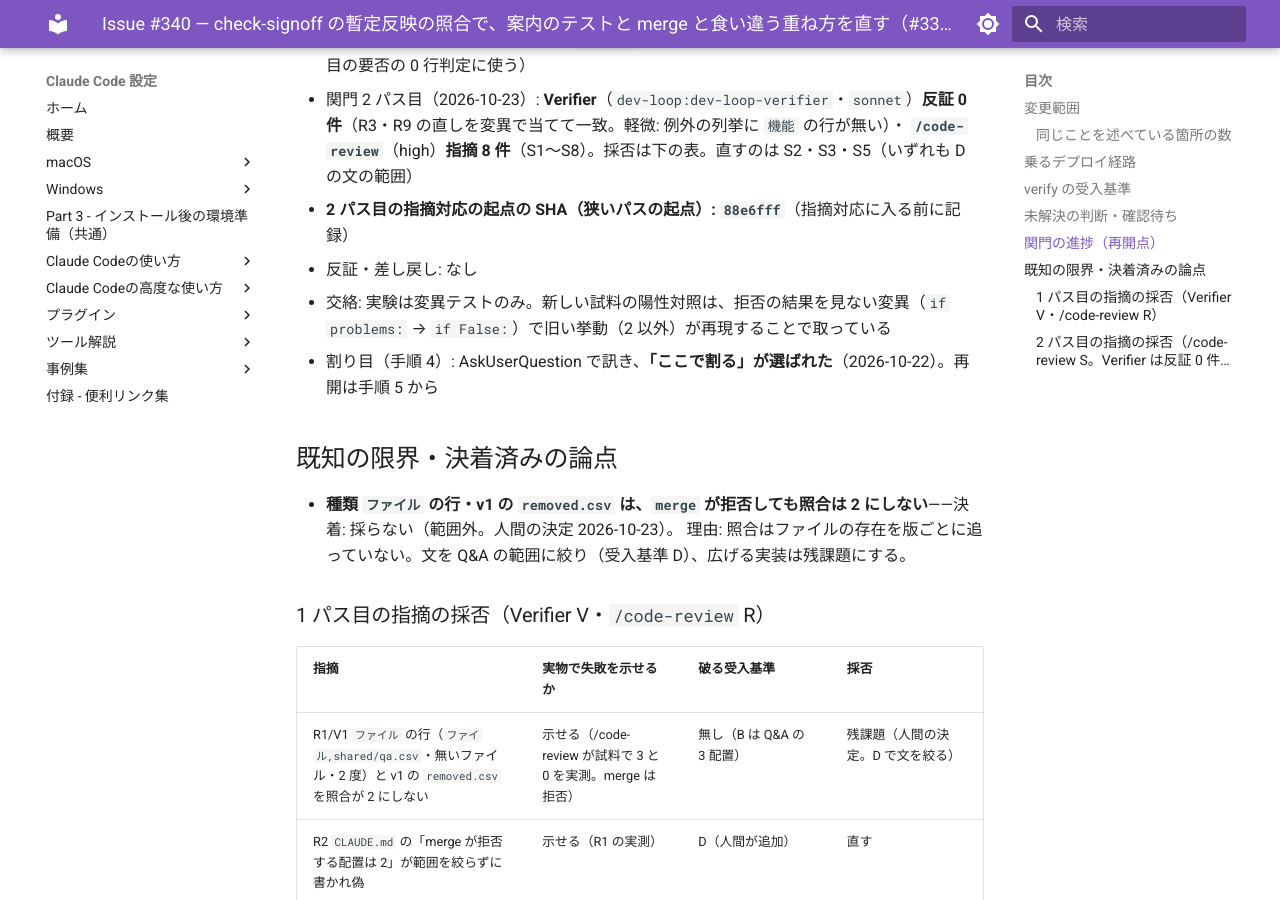
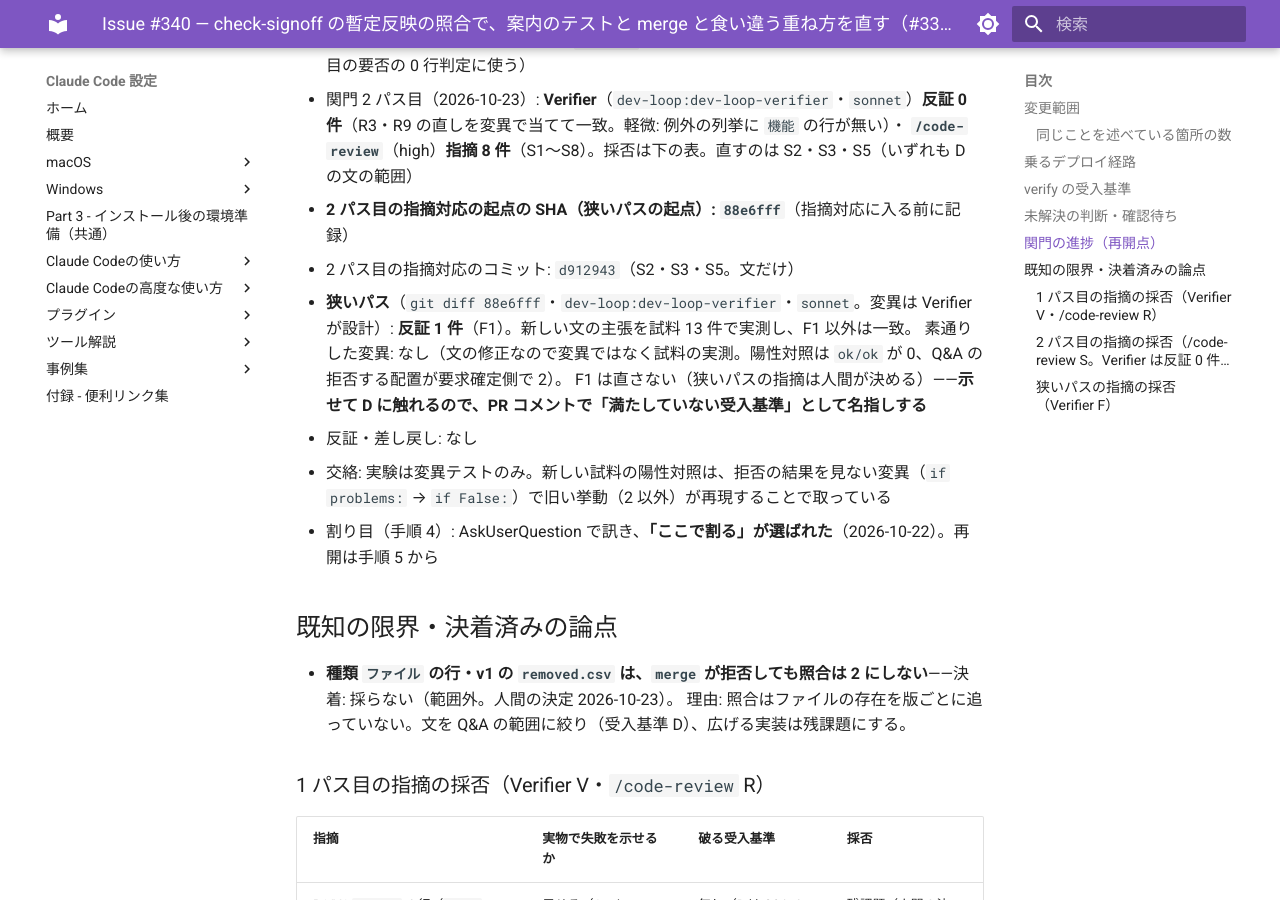
Before and after one commit to hdknr/claude-code-setup, an MkDocs documentation site: the page built from docs/plans/issue-340.md, in a window 1280 px wide and 900 px high, scrolled down 3510 px. Built offline with MkDocs 1.6.1 and Material for MkDocs 9.7.7, drawn with Linux system fonts in a browser that asks for light colours; some of the changed text lies outside the part shown.

Commit message:
docs(plans): #340 の 2 パス目・狭いパスの結果と採否
Co-Authored-By: Claude Opus 5.5 <noreply@anthropic.com>

```diff
--- a/docs/plans/issue-340.md
+++ b/docs/plans/issue-340.md
@@ -74,6 +74,10 @@ C2 × merge-versions の利用者（`scaffold.py`・`diff-versions.py`・`check-
 - 関門 2 パス目（2026-10-23）: **Verifier**（`dev-loop:dev-loop-verifier`・`sonnet`）**反証 0 件**（R3・R9 の直しを変異で当てて一致。軽微: 例外の列挙に `機能` の行が無い）・
   **`/code-review`**（high）**指摘 8 件**（S1〜S8）。採否は下の表。直すのは S2・S3・S5（いずれも D の文の範囲）
 - **2 パス目の指摘対応の起点の SHA（狭いパスの起点）: `88e6fff`**（指摘対応に入る前に記録）
+- 2 パス目の指摘対応のコミット: `d912943`（S2・S3・S5。文だけ）
+- **狭いパス**（`git diff 88e6fff`・`dev-loop:dev-loop-verifier`・`sonnet`。変異は Verifier が設計）: **反証 1 件**（F1）。新しい文の主張を試料 13 件で実測し、F1 以外は一致。
+  素通りした変異: なし（文の修正なので変異ではなく試料の実測。陽性対照は `ok/ok` が 0、Q&A の拒否する配置が要求確定側で 2）。
+  F1 は直さない（狭いパスの指摘は人間が決める）——**示せて D に触れるので、PR コメントで「満たしていない受入基準」として名指しする**
 - 反証・差し戻し: なし
 - 交絡: 実験は変異テストのみ。新しい試料の陽性対照は、拒否の結果を見ない変異（`if problems:` → `if False:`）で旧い挙動（2 以外）が再現することで取っている
 - 割り目（手順 4）: AskUserQuestion で訊き、**「ここで割る」が選ばれた**（2026-10-22）。再開は手順 5 から
@@ -110,3 +114,9 @@ C2 × merge-versions の利用者（`scaffold.py`・`diff-versions.py`・`check-
 | S6 `whole.pop(target)` が別ファイルの `check_removed` の保証に依る（緩めると KeyError で 1） | 示せない（将来の仮定） | 無し | 残課題 |
 | S7 Q&A だけに絞る `row[1] == REMOVED_QA` を守る変異・試料が無い | 示せない（今の実装は正しい。テストの強さ） | 無し | 残課題 |
 | S8 `merge_not_refusing` に陰性対照が無い・呼ぶたびにモジュールを読み直す | 示せない（期待のメッセージは今どれも空でない） | 無し | 残課題 |
+
+### 狭いパスの指摘の採否（Verifier F）
+
+| 指摘 | 実物で失敗を示せるか | 破る受入基準 | 採否 |
+| --- | --- | --- | --- |
+| F1 `CLAUDE.md` と docstring の「`removed.csv` の形式の違反は種類によらず 2」は v1 の `removed.csv` に当てはまらない（v1 は読まないので形式の違反でも 0） | 示せる（Verifier が v1 に見出し違反・理由が空を置いて両タグとも 0 を実測。`removed_scope` は v2 から: check-signoff.py:122-123） | D（文の範囲が実装と完全には一致しない。「v1 は 2 にしない」の直後なので v2 以降と読めば成り立つ曖昧さ） | 人間が決める |
```
